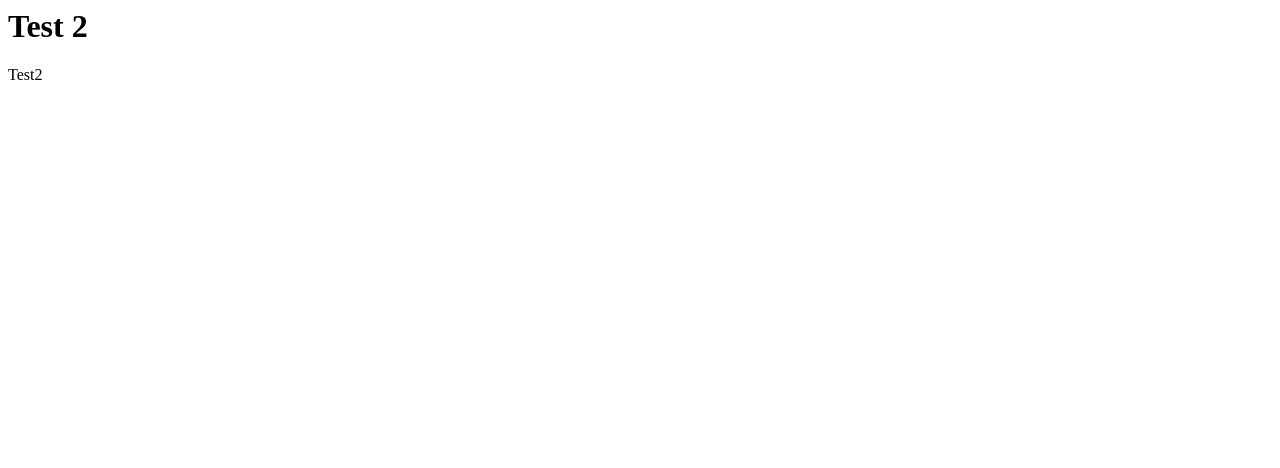
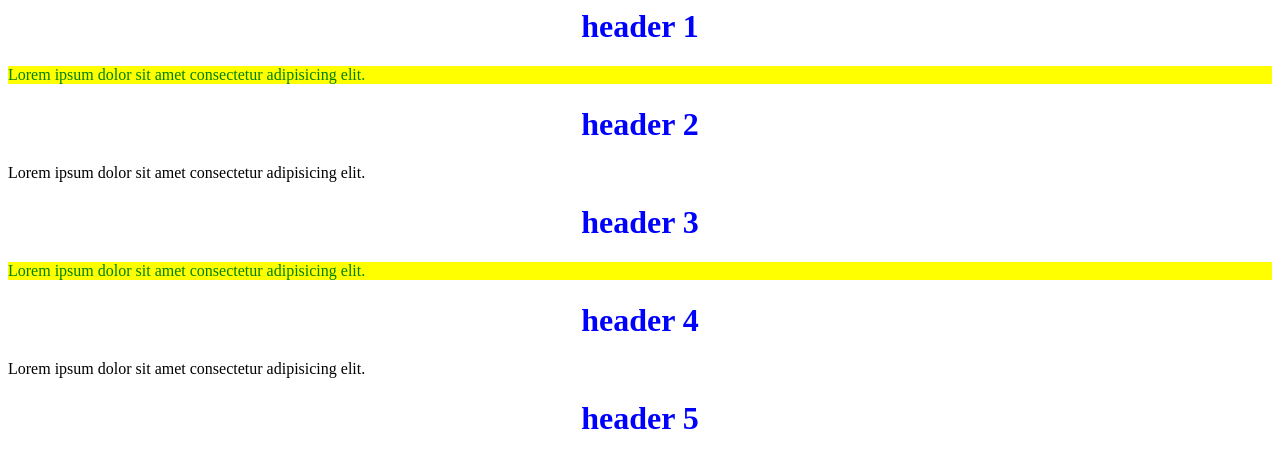
Before and after one commit to lankostheknight/classworkk-1, a plain HTML site: page index.html in a window 1280 px wide. Drawn offline with Linux system fonts and the light colour scheme.

Commit message:
Update index.html

```diff
--- a/index.html
+++ b/index.html
@@ -2,10 +2,28 @@
 <head>
     <meta charset="UTF-8">
     <meta name="viewport" content="width=device-width, initial-scale=1.0">
-    <title>BTest 1</title>
+<title>Document</title>
+    <style>
+        h1 {
+            color: blue;
+            text-align: center;
+        }
+
+        .qwerty {
+            color: green;
+            background-color: yellow;
+        }
+    </style>
 </head>
 <body>
-    <h1>Test 2</h1>
-    <p>Test2</p>
+    <h1>header 1</h1>
+    <p class="qwerty">Lorem ipsum dolor sit amet consectetur adipisicing elit.</p>
+    <h1>header 2</h1>
+    <p>Lorem ipsum dolor sit amet consectetur adipisicing elit.</p>
+    <h1>header 3</h1>
+    <p class="qwerty">Lorem ipsum dolor sit amet consectetur adipisicing elit.</p>
+    <h1>header 4</h1>
+    <p>Lorem ipsum dolor sit amet consectetur adipisicing elit.</p>
+    <h1>header 5</h1>
 </body>
 </html>
```
